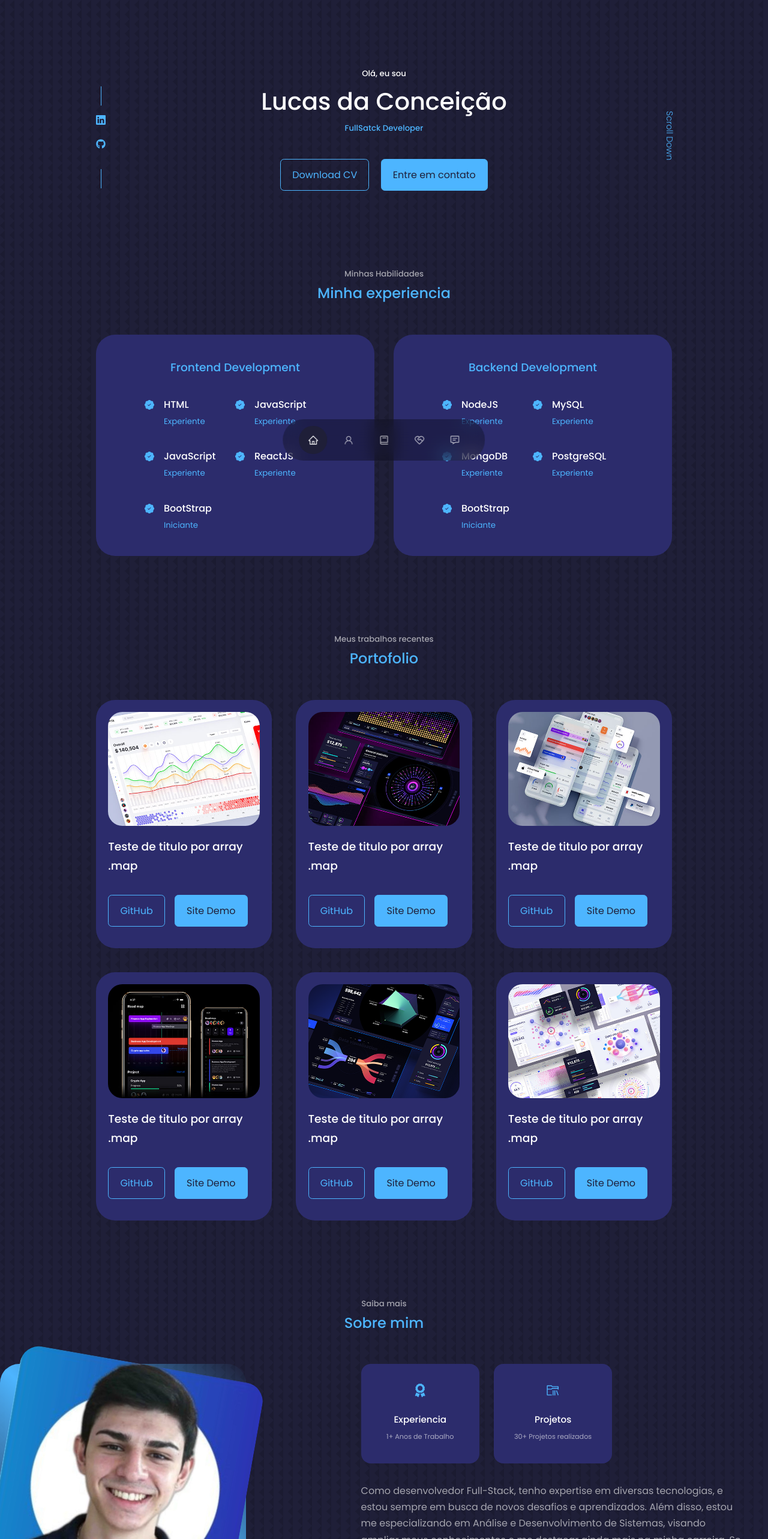
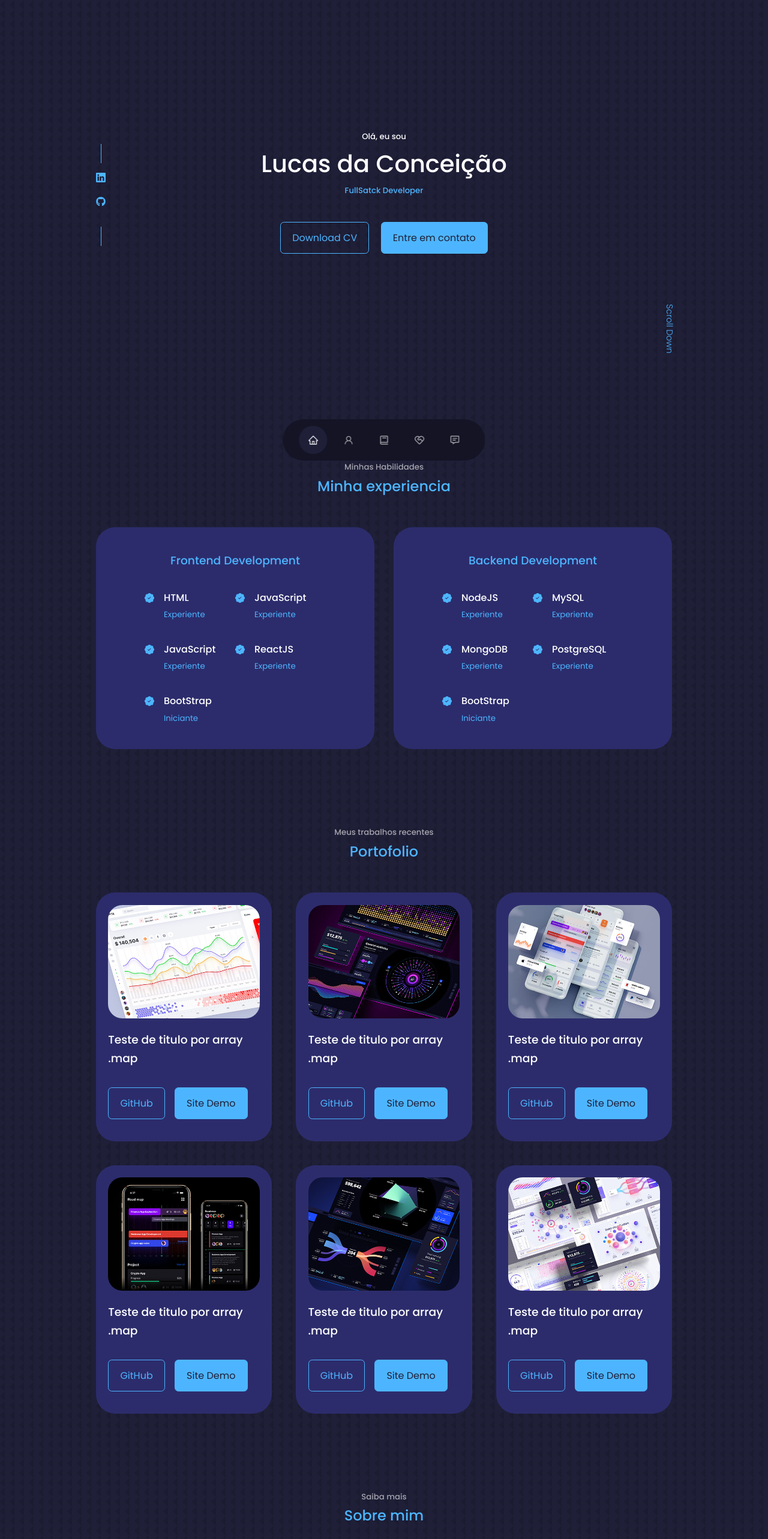
Before and after one commit to Dev-LucasC/PortofolioPessoal, a React (Create React App) app in the folder portofolio-pessoal/: page / in a window 1280 px wide. Shown: the top 2566 px of the page at 60% size. Built offline with nearby package versions, Linux system fonts and the light colour scheme.

Commit message:
Transição

```diff
--- a/portofolio-pessoal/public/index.html
+++ b/portofolio-pessoal/public/index.html
@@ -8,6 +8,6 @@
     <title>PortoFolio</title>
 </head>
 <body>
-    <div id="root">   </div>
+    <div id="root"  >   </div>
 </body>
 </html>
--- a/portofolio-pessoal/src/components/about/About.jsx
+++ b/portofolio-pessoal/src/components/about/About.jsx
@@ -1,17 +1,18 @@
 import React from 'react'
 import './about.css'
 import ME from '../../assets/me-about.jpg'
-import {FaAward} from 'react-icons/fa'
-import {FiUsers} from 'react-icons/fi'
-import {VscFolderLibrary} from 'react-icons/vsc'
+import { FaAward } from 'react-icons/fa'
+import { FiUsers } from 'react-icons/fi'
+import { VscFolderLibrary } from 'react-icons/vsc'
 
 
 const About = () => {
   return (
-    <section id='about'>
+    <section id='about' >
       <h5>Saiba mais</h5>
       <h2>Sobre mim</h2>
 
+      <div className='hidden'>
         <div className="continer about__container">
           <div className="about__me">
             <div className="about__me-image">
@@ -21,7 +22,7 @@ const About = () => {
           <div className="about__content">
             <div className="about__cards">
               <article className='about__card'>
-            <FaAward className='about__icon'/>
+                <FaAward className='about__icon' />
                 <h5>Experiencia</h5>
                 <small>1+ Anos de Trabalho</small>
               </article>
@@ -34,7 +35,7 @@ const About = () => {
             </article>
               */}
               <article className='about__card'>
-            <VscFolderLibrary className='about__icon'/>
+                <VscFolderLibrary className='about__icon' />
                 <h5>Projetos</h5>
                 <small>30+ Projetos realizados</small>
               </article>
@@ -45,6 +46,7 @@ const About = () => {
             <a href="#contact" className='btn btn-primary'>Entre em contato</a>
           </div>
         </div>
+      </div>
     </section>
   )
 }
--- a/portofolio-pessoal/src/components/header/Header.jsx
+++ b/portofolio-pessoal/src/components/header/Header.jsx
@@ -15,7 +15,8 @@ const Header = () => {
         <a href="#contact" className='scroll__down'>Scroll Down</a>
 
       </div>
-    </header>
+      </header>
+
   )
 }
 
--- a/portofolio-pessoal/src/components/header/header.css
+++ b/portofolio-pessoal/src/components/header/header.css
@@ -1,11 +1,17 @@
 header {
-  height: 60h;
-  padding-top: 7rem;
+
+  height: 80vh;
+
   overflow: hidden;
+
 }
 
 .header__container {
+  display: flex;
+  flex-direction: column;
   text-align: center;
+  justify-content: center;
+  align-items: center;
   height: 100%;
   position: relative;
 }
@@ -13,6 +19,7 @@ header {
 /*=========================== Chamada para ação(CTA) ======================= */
 
 .cta {
+
   margin-top: 2.5rem;
   display: flex;
   gap: 1.2rem;
@@ -25,10 +32,11 @@ header {
   display: flex;
   flex-direction: column;
   align-items: center;
+
   gap: 0.8rem;
   position: absolute;
   left: 0;
-  top: 2rem;
+  top: 15rem;
 }
 
 .header__socials::after {
--- a/portofolio-pessoal/src/components/portofolio/Portofolio.jsx
+++ b/portofolio-pessoal/src/components/portofolio/Portofolio.jsx
@@ -58,12 +58,12 @@ const data = [
 
 const Portofolio = () => {
   return (
-    <section id='portofolio'>
+    <section id='portofolio' >
       <h5>Meus trabalhos recentes</h5>
       <h2>Portofolio</h2>
 
-
-      <div className="container portfolio__container">
+      <div className="hidden">
+        <div className="container portfolio__container" >
           {
             data.map(({ id, image, tittle, github, demo }) => {
               return (
@@ -83,6 +83,7 @@ const Portofolio = () => {
 
 
         </div>
+      </div>
     </section>
   )
 }
--- a/portofolio-pessoal/src/index.css
+++ b/portofolio-pessoal/src/index.css
@@ -114,6 +114,24 @@ img {
 
 
 
+.hidden {
+    opacity: 0;
+    filter: blur(5px);
+    transform: translateX(100%);
+
+    transition: all 2s;
+}
+
+
+.show {
+    opacity: 1;
+    transform: none;
+    filter: none;
+
+}
+
+
+
 /* ============== Configurações para dispositivos "médios" (Tablets) ======================= */
 
 @media screen and (max-width: 1024px) {
--- a/portofolio-pessoal/src/index.js
+++ b/portofolio-pessoal/src/index.js
@@ -3,3 +3,19 @@ import  { App }   from './App'
 import './index.css'
 
 ReactDOM.render(<App />, document.getElementById('root'));
+
+
+
+const observer = new IntersectionObserver((entries) => {
+    entries.forEach((entry) => {
+        console.log(entry)
+        if (entry.isIntersecting) {
+            entry.target.classList.add('show')
+        } else {
+            entry.target.classList.remove('show')
+        }
+    });
+});
+
+const hiddenElements = document.querySelectorAll('.hidden');
+hiddenElements.forEach((el) => observer.observe(el));
```
Also changed, not shown: portofolio-pessoal/src/components/experience/Experience.jsx (+16 -11 lines). Lines whose indentation alone changed are shown as unchanged.
